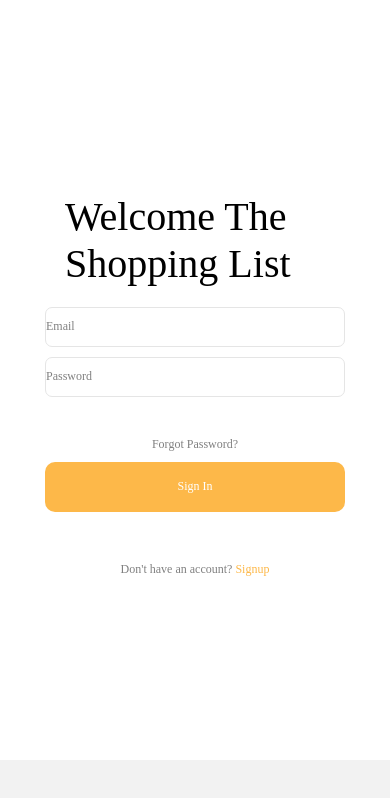
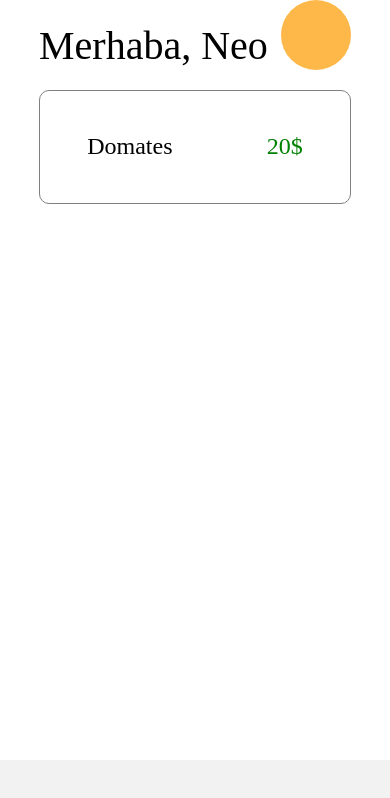
Before and after one commit to adiguzelburak/shopping-list-react-native, a React Native app: screen /Home in a window 390 px wide. Shown: the top 798 px of the page. Built offline with nearby package versions, Linux system fonts and the light colour scheme.

Commit message:
products (home) page implemented.

```diff
--- a/App.js
+++ b/App.js
@@ -10,6 +10,7 @@ import {NavigationContainer} from '@react-navigation/native';
 import {createNativeStackNavigator} from '@react-navigation/native-stack';
 import React from 'react';
 import {StyleSheet, View} from 'react-native';
+import Home from './pages/Home';
 import Login from './pages/Login';
 import SignUp from './pages/SignUp';
 
@@ -20,14 +21,15 @@ const App = () => {
     <NavigationContainer>
       <Stack.Navigator>
         <Stack.Screen
-          options={{animation: 'fade_from_bottom', headerShown: false}}
+          options={{headerShown: false}}
           name="Login"
           component={Login}
         />
+        <Stack.Screen name="SignUp" component={SignUp} />
         <Stack.Screen
-          options={{animation: 'flip'}}
-          name="SignUp"
-          component={SignUp}
+          options={{headerShown: false}}
+          name="Home"
+          component={Home}
         />
       </Stack.Navigator>
     </NavigationContainer>
--- /dev/null
+++ b/components/addProductButton.js
@@ -0,0 +1,29 @@
+import {View, Text, StyleSheet, TouchableOpacity} from 'react-native';
+import React from 'react';
+
+export default function AddProductButton({onPress}) {
+  return (
+    <TouchableOpacity onPress={onPress}>
+      <View style={styles.button}>
+        <Text style={styles.text}></Text>
+      </View>
+    </TouchableOpacity>
+  );
+}
+
+const styles = StyleSheet.create({
+  button: {
+    display: 'flex',
+    justifyContent: 'center',
+    alignItems: 'center',
+    width: 70,
+    height: 70,
+    borderRadius: 50,
+    backgroundColor: '#FDB849',
+  },
+  text: {
+    color: '#ffffff',
+    fontFamily: 'EuclidCircularB-Light',
+    fontSize: 40,
+  },
+});
--- /dev/null
+++ b/pages/Home.js
@@ -0,0 +1,86 @@
+import {View, Text, StyleSheet} from 'react-native';
+import React, {useState} from 'react';
+import AddProductButton from '../components/addProductButton';
+export default function Home() {
+  const [list, setList] = useState([
+    {
+      product: 'Domates',
+      price: '20$',
+      isBought: false,
+    },
+  ]);
+  return (
+    <View style={styles.container}>
+      <View style={styles.navbar}>
+        <Text style={styles.title}>Merhaba, Neo</Text>
+        <AddProductButton />
+      </View>
+      {list.map(children => (
+        <View style={styles.viewBox}>
+          <Text style={styles.product}>{children.product}</Text>
+          <Text style={styles.price}>{children.price}</Text>
+        </View>
+      ))}
+    </View>
+  );
+}
+
+// size:
+const width_proportion = '100%';
+const height_proportion = '90%';
+// colors:
+const primary = '#FDB849';
+const secondary = '#14213D';
+const dark = '#000000';
+const gray = 'gray';
+const third = '#e5e5e5';
+
+const styles = StyleSheet.create({
+  container: {
+    display: 'flex',
+    alignItems: 'center',
+    width: width_proportion,
+    height: height_proportion,
+    backgroundColor: 'white',
+  },
+  navbar: {
+    display: 'flex',
+    alignItems: 'center',
+    justifyContent: 'space-around',
+    flexDirection: 'row',
+    width: '80%',
+  },
+  viewBox: {
+    display: 'flex',
+    justifyContent: 'space-around',
+    alignItems: 'center',
+    flexDirection: 'row',
+    marginTop: 20,
+    marginBottom: 20,
+    borderRadius: 10,
+    borderColor: gray,
+    borderWidth: 1,
+    width: '80%',
+    height: '15%',
+  },
+  product: {
+    fontFamily: 'EuclidCircularB-SemiBold',
+    fontWeight: '500',
+    fontSize: 24,
+    color: dark,
+  },
+  price: {
+    fontFamily: 'EuclidCircularB-SemiBold',
+    fontWeight: '500',
+    fontSize: 24,
+    color: 'green',
+  },
+  title: {
+    fontFamily: 'EuclidCircularB-SemiBold',
+    fontWeight: '500',
+    fontSize: 40,
+    marginTop: 20,
+    color: dark,
+    width: 260,
+  },
+});
--- a/pages/Login.js
+++ b/pages/Login.js
@@ -14,7 +14,7 @@ const Login = ({navigation}) => {
           style={styles.loginInput}
           value={loginMail}
           onChangeText={e => setLoginMail(e)}
-          keyboardType={'number-pad'}
+          keyboardType={'email-address'}
           placeholder="Email"
         />
         <TextInput
@@ -25,7 +25,10 @@ const Login = ({navigation}) => {
           placeholder="Password"
         />
         <Text style={styles.textGray}>Forgot Password?</Text>
-        <LoginButton text="Sign In" />
+        <LoginButton
+          text="Sign In"
+          onPress={() => navigation.navigate('Home')}
+        />
       </View>
 
       {/* <View style={styles.viewBox}>
--- a/pages/SignUp.js
+++ b/pages/SignUp.js
@@ -5,7 +5,7 @@ import LoginButton from '../components/loginButton';
 const SignUp = () => {
   return (
     <View style={styles.container}>
-      <Text style={styles.title}>Register</Text>
+      <Text style={styles.title}>Sign Up</Text>
       <View style={styles.viewBox}>
         <TextInput
           style={styles.loginInput}
@@ -27,8 +27,8 @@ const SignUp = () => {
           placeholder="Password Again"
           required
         />
-        <LoginButton text="Sign Up" />
       </View>
+      <LoginButton text="Sign Up" />
     </View>
   );
 };
@@ -63,7 +63,7 @@ const styles = StyleSheet.create({
     fontFamily: 'EuclidCircularB-SemiBold',
     fontWeight: '500',
     fontSize: 40,
-    marginTop: 20,
+    marginBottom: 50,
     color: dark,
     width: 300,
   },
@@ -80,14 +80,6 @@ const styles = StyleSheet.create({
     fontFamily: 'EuclidCircularB-Light',
     fontWeight: '500',
   },
-  textGray: {
-    color: gray,
-    fontFamily: 'EuclidCircularB-Light',
-    fontWeight: '500',
-    fontSize: 12,
-    marginTop: 30,
-    marginBottom: 10,
-  },
 });
 
 export default SignUp;
```
